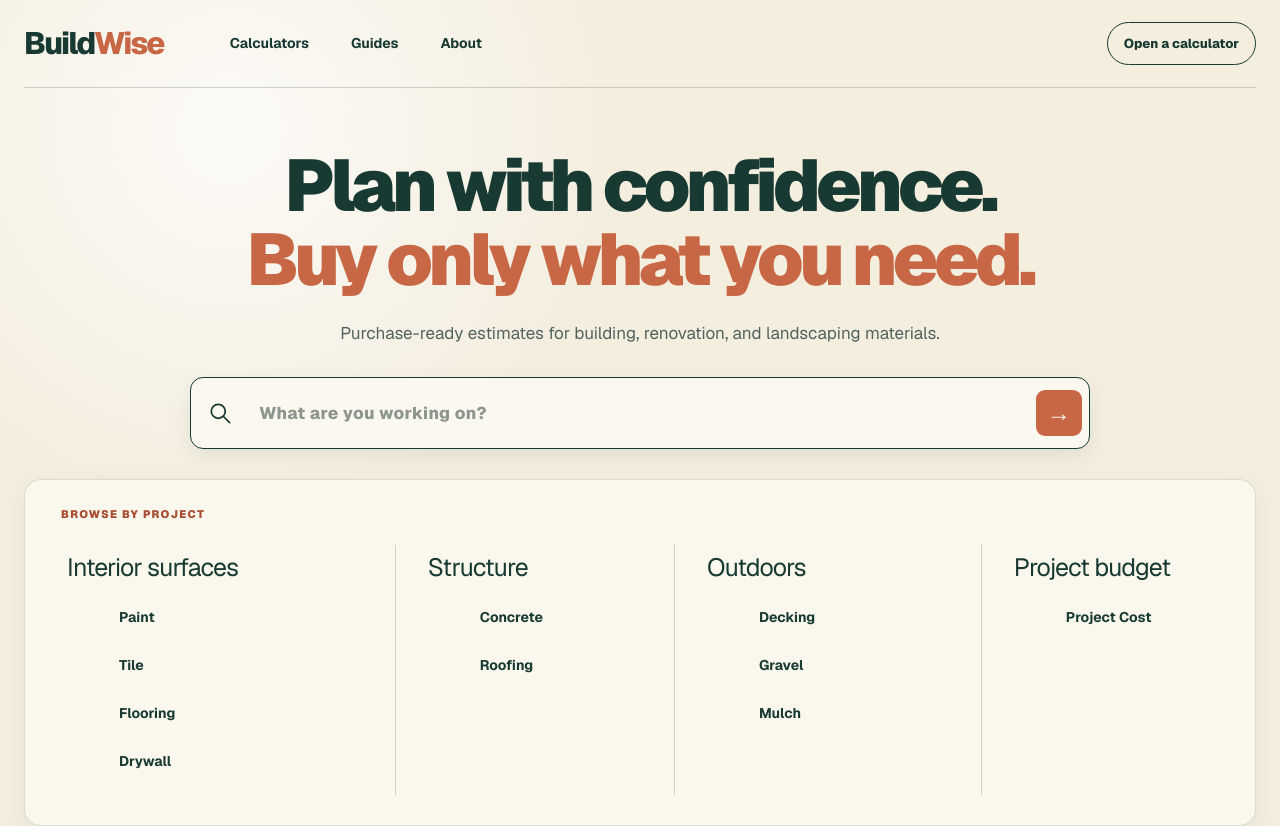
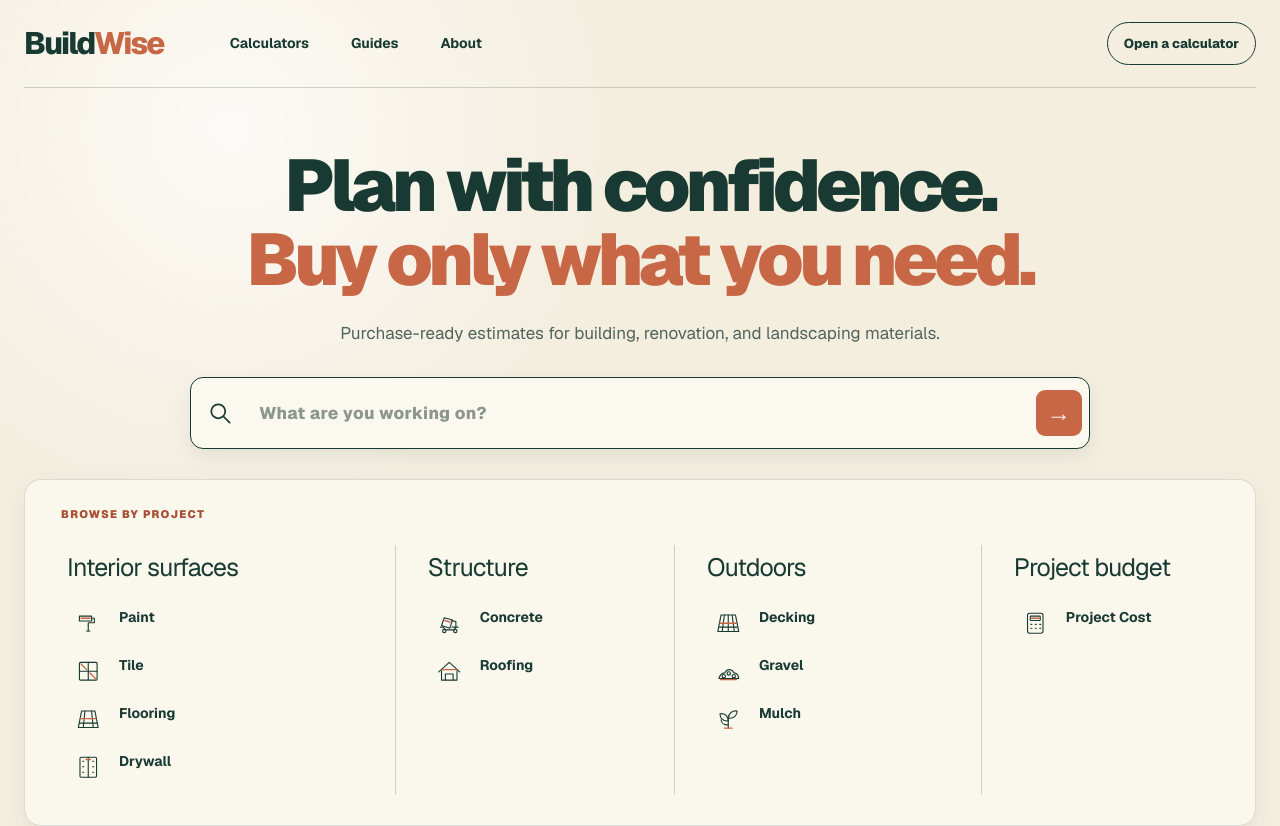
Before and after one commit to Yilong0601/buildwise-calculators, a Next.js app: page / in a window 1280 px wide. Shown: the top 826 px of the page. Built offline with nearby package versions, Linux system fonts and the light colour scheme.

Commit message:
Refine calculator icons

```diff
--- a/app/components/tool-icon.tsx
+++ b/app/components/tool-icon.tsx
@@ -1,8 +1,114 @@
 export function ToolIcon({ type }: { type: string }) {
   return (
     <span className={`tool-icon tool-icon-${type}`} aria-hidden="true">
-      <span />
-      <i />
+      <svg viewBox="0 0 48 48" fill="none">
+        {iconArtwork(type)}
+      </svg>
     </span>
   );
 }
+
+function iconArtwork(type: string) {
+  switch (type) {
+    case "paint":
+      return (
+        <>
+          <path d="M8 11h22v9H8z" />
+          <path className="tool-icon-accent" d="M11 15h16" />
+          <path d="M30 15h5v8H24v5" />
+          <path d="M24 28v10" />
+          <path d="M21 38h6" />
+        </>
+      );
+    case "tile":
+      return (
+        <>
+          <rect x="8" y="8" width="32" height="32" rx="2" />
+          <path d="M24 8v32M8 24h32" />
+          <path className="tool-icon-accent" d="M11 11l10 10M27 27l10 10" />
+        </>
+      );
+    case "floor":
+      return (
+        <>
+          <path d="M12 9h24l6 30H6z" />
+          <path d="M18 9l-3 30M30 9l3 30M8 31h32" />
+          <path className="tool-icon-accent" d="M10 23h28" />
+        </>
+      );
+    case "concrete":
+      return (
+        <>
+          <path d="M8 31h5l4 5h16l3-5h4" />
+          <circle cx="15" cy="38" r="3" />
+          <circle cx="35" cy="38" r="3" />
+          <path d="M15 14l15 4-5 15-15-5z" />
+          <path d="M28 19l8 2v10h-7" />
+          <path className="tool-icon-accent" d="M16 19l10 3" />
+        </>
+      );
+    case "cost":
+      return (
+        <>
+          <rect x="10" y="6" width="28" height="36" rx="4" />
+          <rect x="15" y="11" width="18" height="8" rx="1" />
+          <path d="M16 26h2M24 26h2M32 26h2M16 33h2M24 33h2M32 33h2" />
+          <path className="tool-icon-accent" d="M17 15h14" />
+        </>
+      );
+    case "gravel":
+      return (
+        <>
+          <path d="M7 37c2-6 6-10 11-10 3-8 13-8 16 0 5 0 8 4 9 10z" />
+          <circle cx="16" cy="33" r="3" />
+          <circle cx="25" cy="28" r="3" />
+          <circle cx="34" cy="33" r="3" />
+          <path className="tool-icon-accent" d="M10 39h29" />
+        </>
+      );
+    case "drywall":
+      return (
+        <>
+          <rect x="9" y="6" width="30" height="36" rx="2" />
+          <path d="M24 6v36" />
+          <path d="M14 13h2M14 23h2M14 33h2M32 13h2M32 23h2M32 33h2" />
+          <path className="tool-icon-accent" d="M20 10h8" />
+        </>
+      );
+    case "roofing":
+      return (
+        <>
+          <path d="M5 25L24 8l19 17" />
+          <path d="M10 23v17h28V23" />
+          <path d="M17 40V29h14v11" />
+          <path className="tool-icon-accent" d="M11 21h26" />
+        </>
+      );
+    case "mulch":
+      return (
+        <>
+          <path d="M24 40V20" />
+          <path d="M24 27C14 28 9 22 9 14c9-1 15 4 15 13Z" />
+          <path d="M24 22c1-9 7-14 16-13 0 8-5 14-16 13Z" />
+          <path d="M24 34c-7 1-12-3-13-9" />
+          <path className="tool-icon-accent" d="M17 40h14" />
+        </>
+      );
+    case "decking":
+      return (
+        <>
+          <path d="M11 9h26l6 30H5z" />
+          <path d="M17 9l-4 30M24 9v30M31 9l4 30" />
+          <path d="M8 31h32" />
+          <path className="tool-icon-accent" d="M9 24h30" />
+        </>
+      );
+    default:
+      return (
+        <>
+          <circle cx="24" cy="24" r="16" />
+          <path className="tool-icon-accent" d="M16 24h16M24 16v16" />
+        </>
+      );
+  }
+}
```
